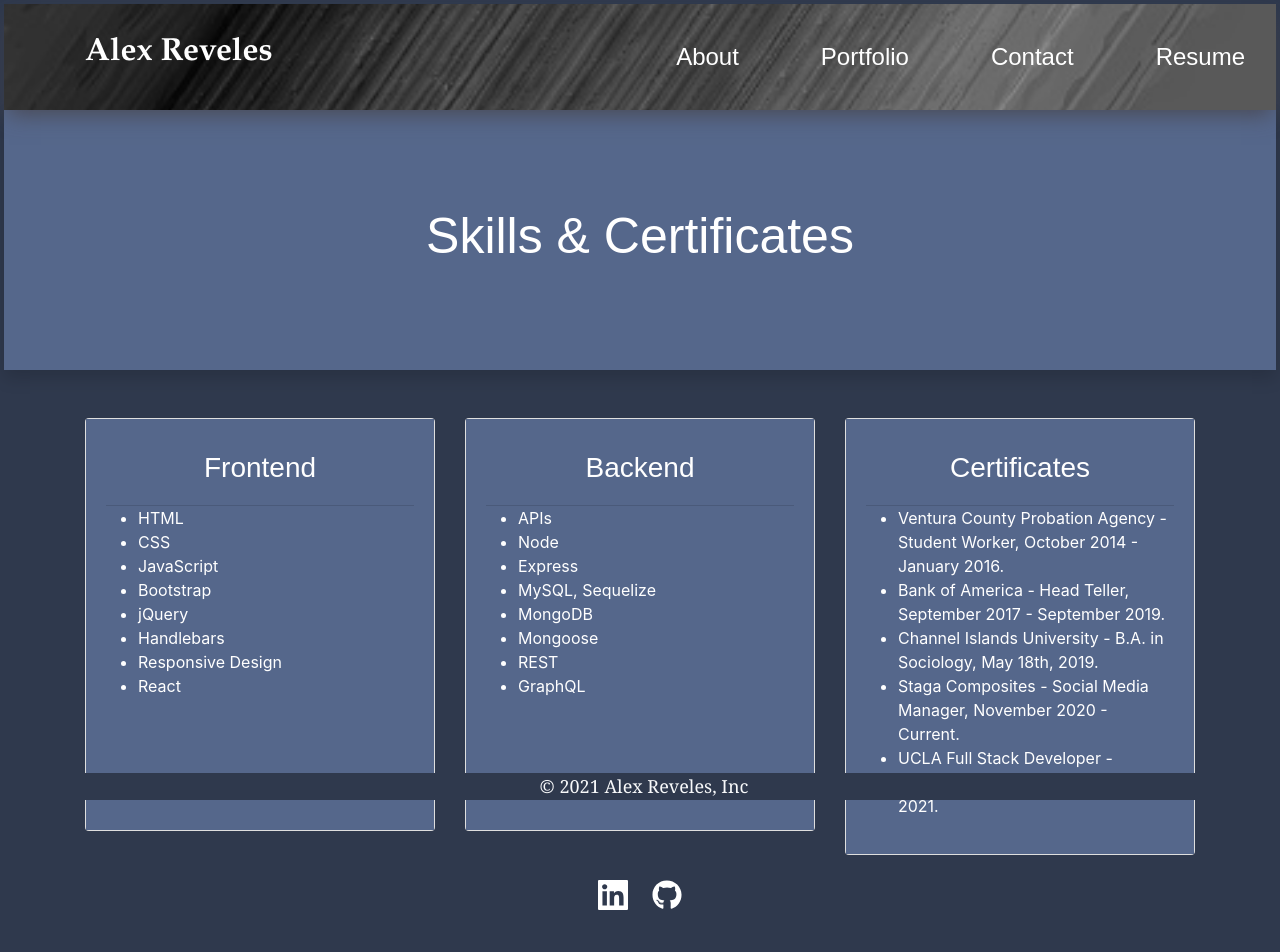
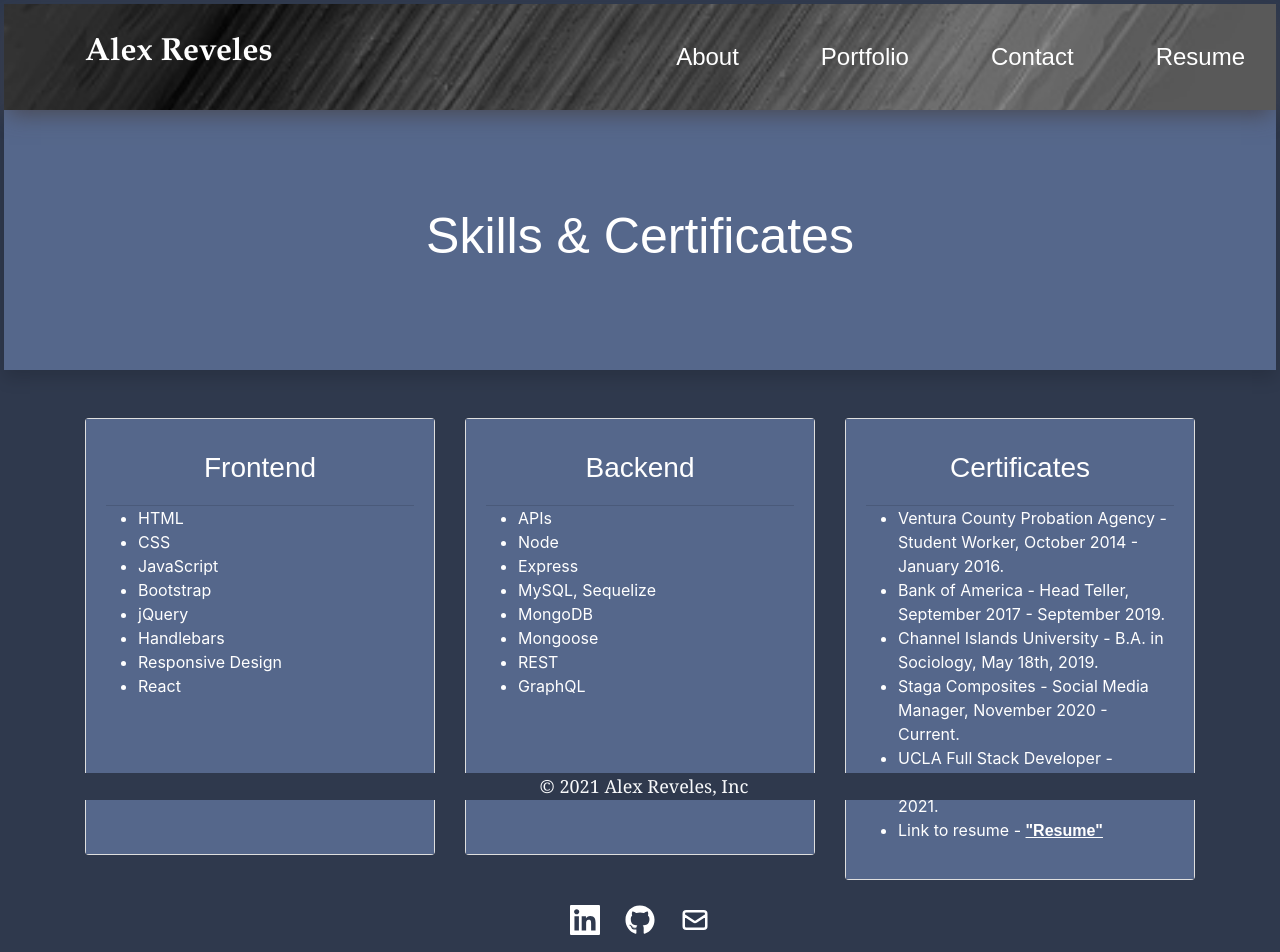
Before and after one commit to alexreveles/react-portfolio, a React (Create React App) app: page /#/resume in a window 1280 px wide. Shown: the top 952 px of the page. Built offline with nearby package versions, Linux system fonts and the light colour scheme.

Commit message:
portfolio updated with email icon and resume

```diff
--- a/src/components/About/index.js
+++ b/src/components/About/index.js
@@ -3,6 +3,8 @@ import coverImage from "../../assets/cover/me.JPG";
 import "./stylesheet.css";
 import ReactRoundedImage from "react-rounded-image";
 import pikesPeakImage from "../../assets/cover/pikes-peak.jpeg";
+import { BiMailSend } from "react-icons/bi";
+import { RiNewspaperLine } from "react-icons/ri";
 
 function About() {
   return (
@@ -14,8 +16,8 @@ function About() {
         imageWidth="200"
         imageHeight="250"
       />
-      <br/>
-      <br/>
+      <br />
+      <br />
 
       <p>
         Hello and Welcome to my portfolio, my name is Alejandro Reveles I am
@@ -23,18 +25,25 @@ function About() {
         I enjoyed working on a team not only building projects but also tackling
         problem solving challenges daily. In the six months of learning many new
         languages in the bootcamp I implemented some of the newest technologies
-        to build in class projects, and taclke down class activies to prepare us
+        to build in class projects such as express.js, node.js, react,
+        bootstrap, and javascript to taclke down class activies to prepare us
         for our group projects with my collegues. With the new skills being
-        taught weekly i was determined to code and fix complicated challenging
+        taught weekly I was determined to code and fix complicated challenging
         problems, testing methods, and using best practices. I am Seeking to
         leverage broad development experience and hands-on technical expertise
-        in a challenging role as a Associate Engineer, where i can apply my
+        in a challenging role as a Associate Engineer, where I can apply my
         newly learned skills and can assist a team in both the frontend and
         backend. I am a great team player who not only loves to be a laeder but
         also great person to work with who can not only help others but make
         many friendships along the way, having many mentors will truly make me a
-        succesful Full Stack Software Engineer.
+        succesful Full Stack Software Engineer. Please feel free to get in
+        contact with me via email by clicking the icon below.
       </p>
+      <div>
+        <a className="icon" href="mailto:alexreveles@yahoo.com" target="_blank">
+          <BiMailSend style={{ color: "white" }} />
+        </a>
+      </div>
 
     </section>
 
--- a/src/components/Contact/index.js
+++ b/src/components/Contact/index.js
@@ -99,7 +99,9 @@ function ContactForm() {
                 )}
               </div>
             </Row>
+            <a className="contact" href="mailto:alexreveles@yahoo.com">
             <button type="submit">Submit</button>
+            </a>
           </form>
         </Container>
       </Jumbotron>
--- a/src/components/Icons/index.js
+++ b/src/components/Icons/index.js
@@ -1,21 +1,38 @@
 import React from 'react'
 import { FaGithub } from 'react-icons/fa';
 import { GrLinkedin } from 'react-icons/gr';
+import { HiOutlineMail } from 'react-icons/hi';
 
 function index() {
     return (
         <div className="icon inner-box">
-        <a className="icon" href="https://linkedin.com/in/alexreveles11">
+        <a className="icon" href="https://linkedin.com/in/alexreveles11" target="_blank">
         <GrLinkedin style={{color:'white'}} />
         </a>
         <div>
             <br />
         </div>
-        <a className="icon"  href="https://github.com/alexreveles">
+        <a className="icon"  href="https://github.com/alexreveles" target="_blank">
         <FaGithub style={{color:'white'}} />
         </a>
+
+        <a className="icon" href="mailto:alexreveles@yahoo.com" target="_blank">
+            <HiOutlineMail style={{color:'white'}}/>
+        </a>
         </div>
-    )
+
+
+
+
+
+
+
+
+
+
+
+
+    );
 }
 
 export default index;
--- a/src/components/Resume/index.js
+++ b/src/components/Resume/index.js
@@ -38,6 +38,7 @@ function Resume() {
                   <br />
                   <br />
                   <br />
+                  <br />
                 </ul>
               </Card.Body>
             </Card>
@@ -57,6 +58,7 @@ function Resume() {
                   <li>Mongoose</li>
                   <li>REST</li>
                   <li>GraphQL</li>
+                  <br />
                   <br />
                   <br />
                   <br />
@@ -94,6 +96,9 @@ function Resume() {
                     UCLA Full Stack Developer - Certificate of Completion, June
                     6th, 2021.
                   </li>
+                  <li>
+                    Link to resume -  <a className="resume" href="https://docs.google.com/document/d/1qWca6RKLGyPVpABcdoRHnd3cyZRyvpUPRiam3PqESxI/edit?usp=sharing" target="_blank"> "Resume" </a>
+                  </li>
                 </ul>
               </Card.Body>
             </Card>
--- a/src/components/Resume/stylesheet.css
+++ b/src/components/Resume/stylesheet.css
@@ -21,3 +21,17 @@ h3 {
 li {
   color: white;
 }
+
+.resume {
+  color: white;
+  font-weight: bolder;
+  font-family: sans-serif;
+  text-decoration: underline;
+}
+
+.resume:hover {
+  color: rgb(18, 159, 220);
+  font-size: 150%;
+  font-family:sans-serif;
+  text-decoration: none;
+}
```
